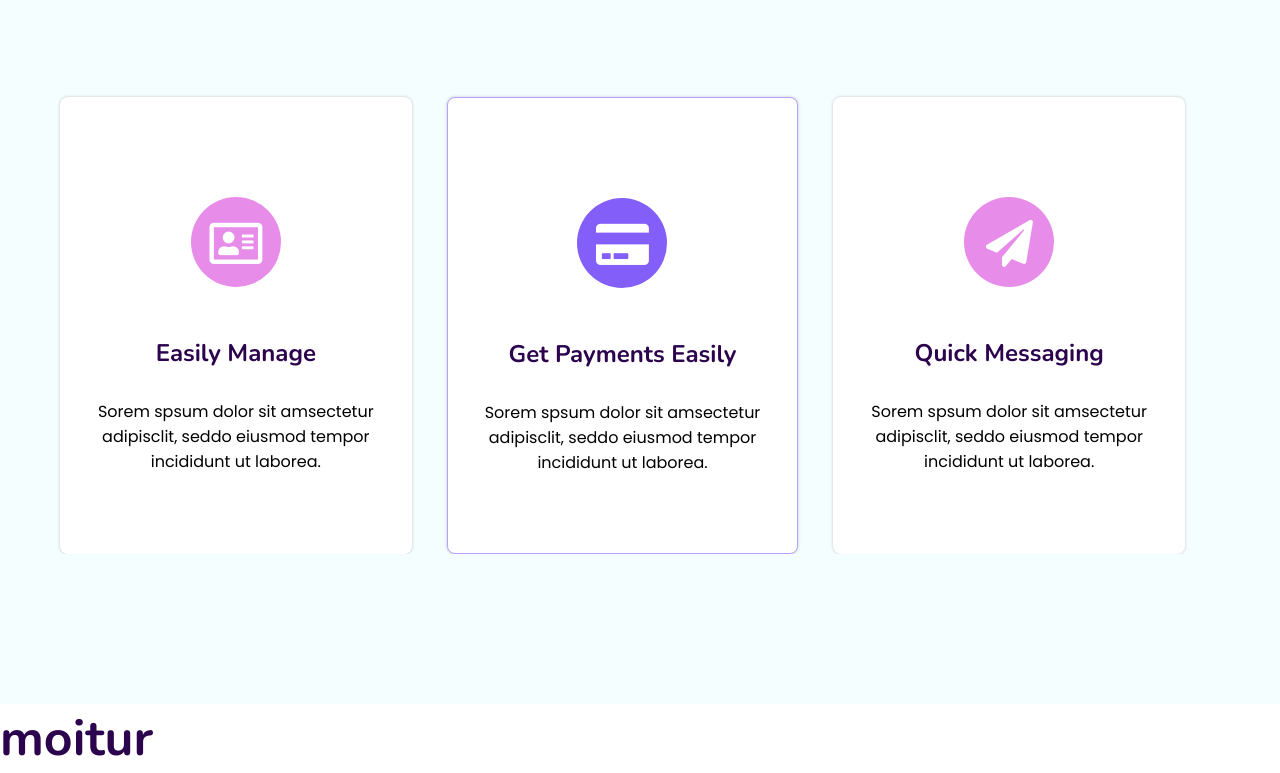
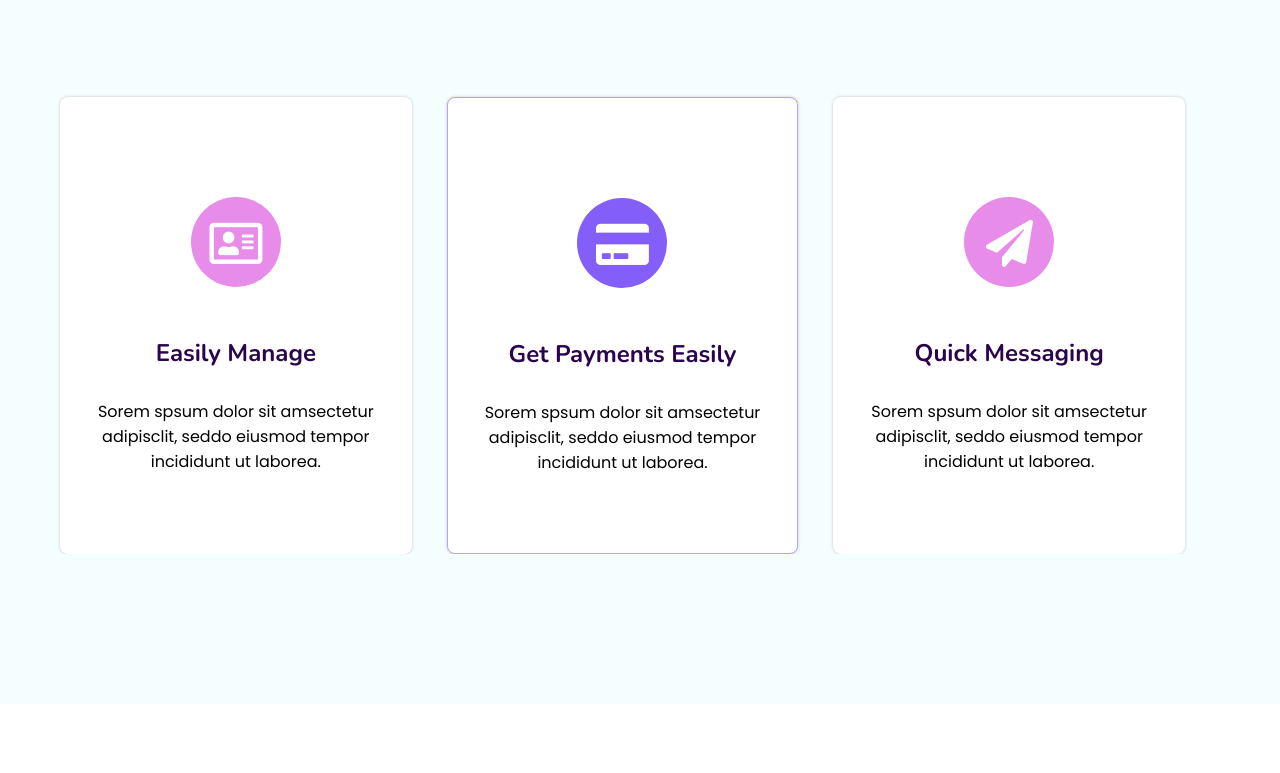
Before and after one commit to motiurdev/Colorlib-app-Website, a plain HTML site: page index.html in a window 1280 px wide. Shown: the part 1822-2595 px from the top of the page. After the commit the page ends 2526 px from the top, so only its background shows below. Drawn offline with nearby package versions, Linux system fonts and the light colour scheme.

```diff
--- a/index.html
+++ b/index.html
@@ -110,6 +110,5 @@
             </div>
         </div>
     </section>
-                <h1>moitur</h1>
 </body>
 </html>
```
